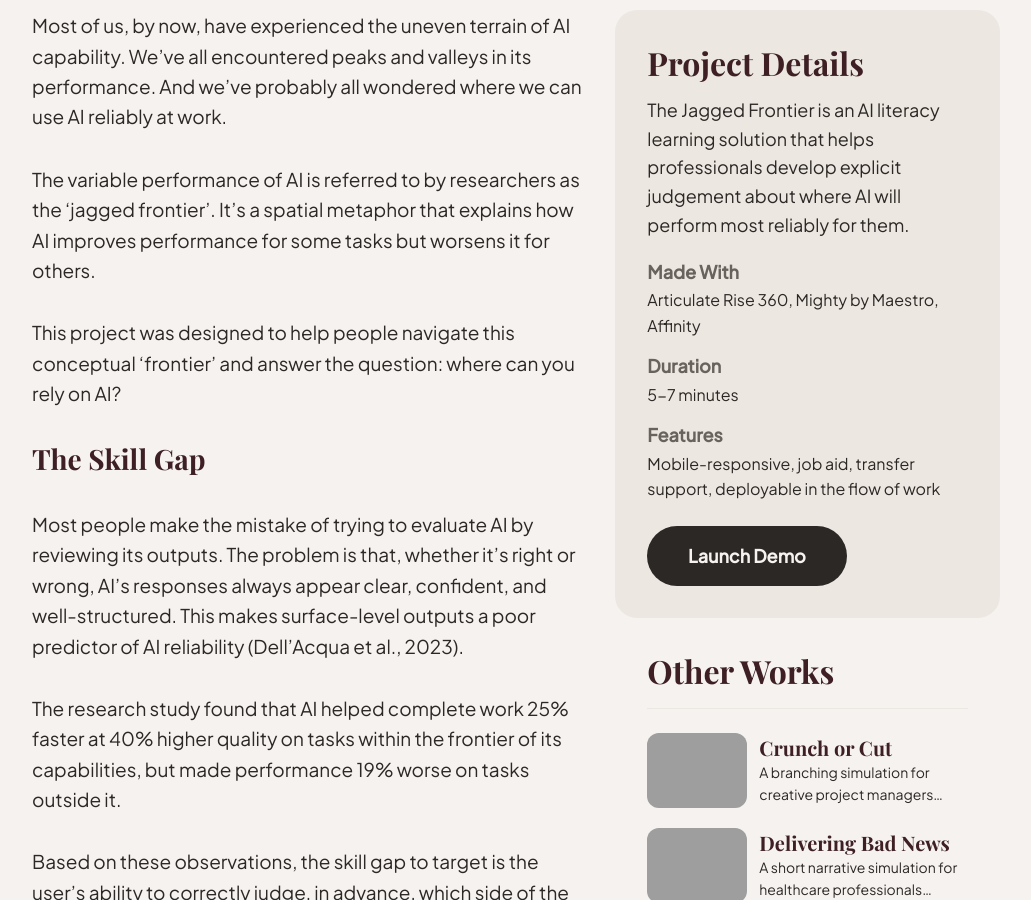
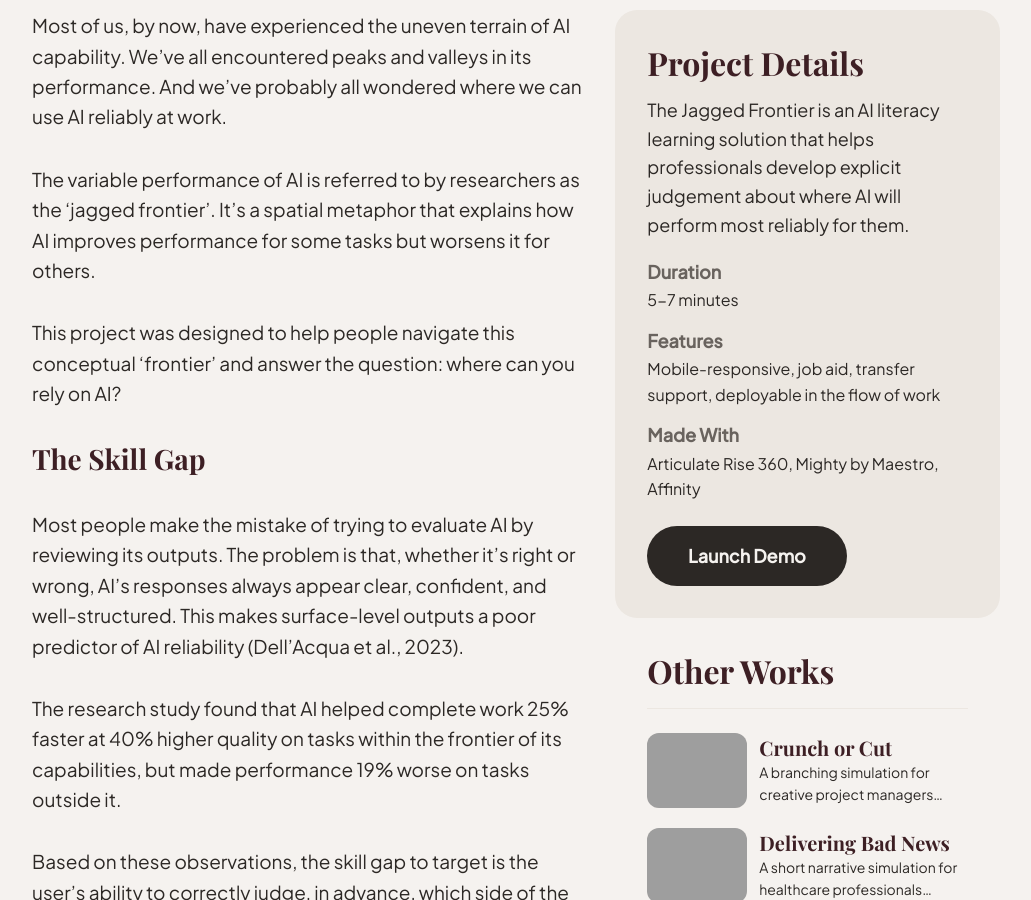
Before and after one commit to j0har/joharsingh.com, a Jekyll site: the page built from _projects/2026-01-01-jagged-frontier.md, in a window 1280 px wide and 900 px high, scrolled down 901 px, cut to the strip 0-900 px from the top of the window. Shown: the whole strip, without its empty margins (124-1155 px from the left). Built offline with Jekyll 4.4.1, drawn with Linux system fonts in a browser that asks for light colours; some web fonts are replaced; grey boxes are pictures that could not be loaded.

Commit message:
Reorganize project meta widget to display duration first

```diff
--- a/_includes/sidebar-widgets/widget-project-meta.html
+++ b/_includes/sidebar-widgets/widget-project-meta.html
@@ -3,13 +3,7 @@
   {% if page.summary %}
   <p class="project-meta__summary">{{ page.summary }}</p>
   {% endif %}
-  {% if page.tools %}
-  <div class="project-meta__item">
-    <h3 class="project-meta__name">Made With</h3>
-    <div class="project-meta__text">{{ page.tools }}</div>
-  </div>
-  {% endif %}
-  {% if page.duration %}
+ {% if page.duration %}
   <div class="project-meta__item">
     <h3 class="project-meta__name">Duration</h3>
     <div class="project-meta__text">{{ page.duration }}</div>
@@ -21,6 +15,12 @@
     <div class="project-meta__text">{{ page.features }}</div>
   </div>
   {% endif %}
+  {% if page.tools %}
+  <div class="project-meta__item">
+    <h3 class="project-meta__name">Made With</h3>
+    <div class="project-meta__text">{{ page.tools }}</div>
+  </div>
+  {% endif %}
   {% if page.demo_url %}
   <a href="{{ page.demo_url }}" class="button button--middle project-meta__cta" target="_blank" rel="noopener">Launch Demo</a>
   {% endif %}
```
